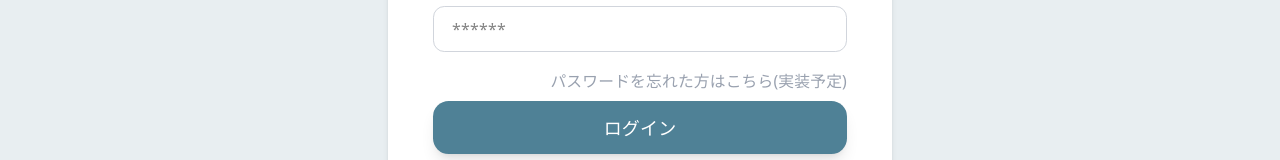
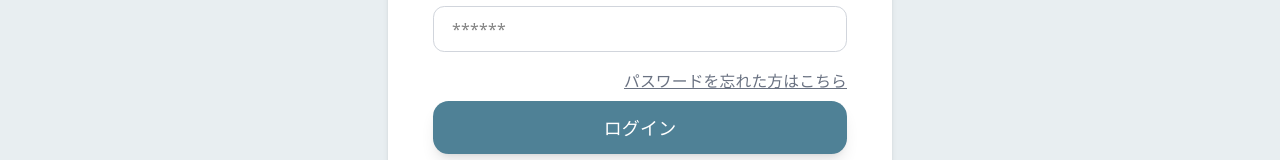
Before and after one commit to nagi558/Graduation-work, a React (Vite) app in the folder my-app/front/: page /login in a window 1280 px wide. Shown: the part 368-528 px from the top of the page. Built offline with nearby package versions, Linux system fonts and the light colour scheme; no server answers.

Commit message:
update:パスワードリセット画面への遷移を実装

```diff
--- a/my-app/front/src/pages/Login.tsx
+++ b/my-app/front/src/pages/Login.tsx
@@ -125,8 +125,10 @@ export const Login = () => {
 
           {/* パスワードを忘れた方 */}
           <p className="text-right mt-3 text-sm">
-            <span className="text-gray-400 cursor-not-allowed">
-              パスワードを忘れた方はこちら(実装予定)
+            <span
+              onClick={() => navigate('/forgot-password')}
+              className="text-gray-500 underline cursor-pointer ml-1 hover:text-[#4f8196]">
+              パスワードを忘れた方はこちら
             </span>
           </p>
 
```
